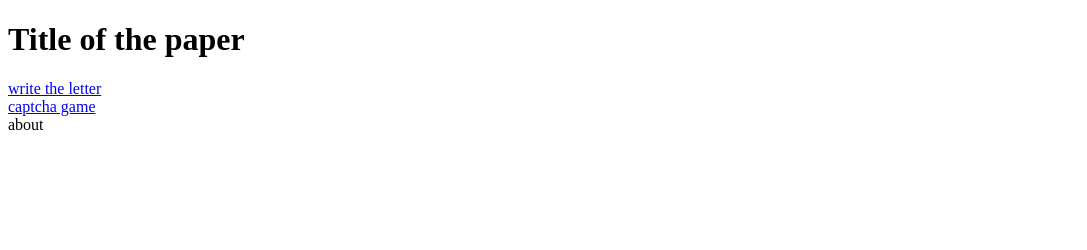
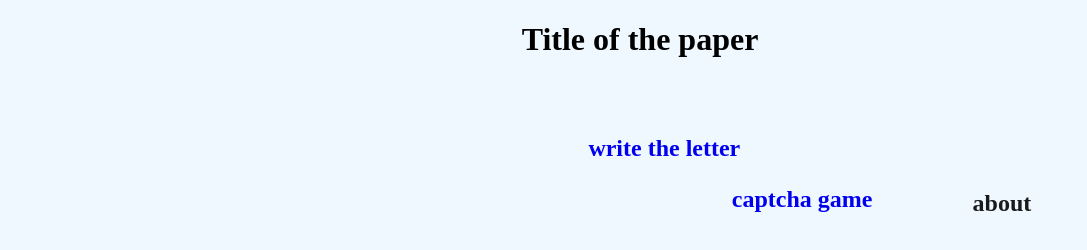
Before and after one commit to ajsamara/umetnostnainteligenca.github.io, a plain HTML site: page index.html in a window 1280 px wide. Shown: the whole page, without its empty margins (0-1087 px from the left). Drawn offline with Linux system fonts and the light colour scheme.

Commit message:
Update index.html
added style to it

```diff
--- a/index.html
+++ b/index.html
@@ -4,7 +4,7 @@
     <meta charset="UTF-8">
     <meta name="viewport" content="width=device-width, initial-scale=1.0">
     <title>welcome page</title>
-    <link rel="stylesheet" href="main.js">
+    <link rel="stylesheet" href="styles.css">
 </head>
 <body>
     <h1>Title of the paper</h1>
```
